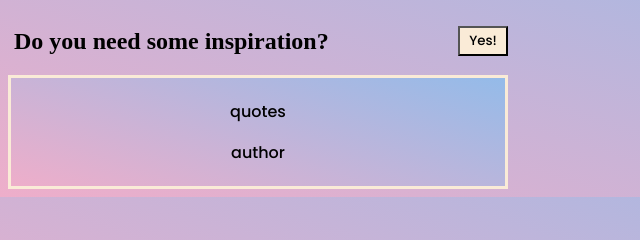
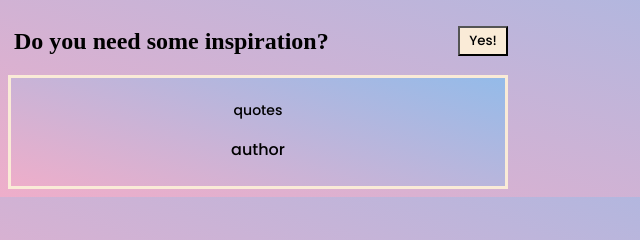
Before and after one commit to simk209/Hackathon, a browser extension: page index.html in a window 1280 px wide. Shown: the top 240 px of the page, 0-640 px from the left. Drawn offline with Linux system fonts and the light colour scheme; no server answers.

Commit message:
padding to 8

```diff
--- a/styles.css
+++ b/styles.css
@@ -43,5 +43,14 @@ body {
   );
   text-align: center;
   font-family: 'Poppins', sans-serif;
-  padding: 5px;
+  padding: 8px;
 }
+
+.quotes{
+  font-size: 14px;
+
+}
+
+.author{
+  font-weight: lighter;
+}
```
